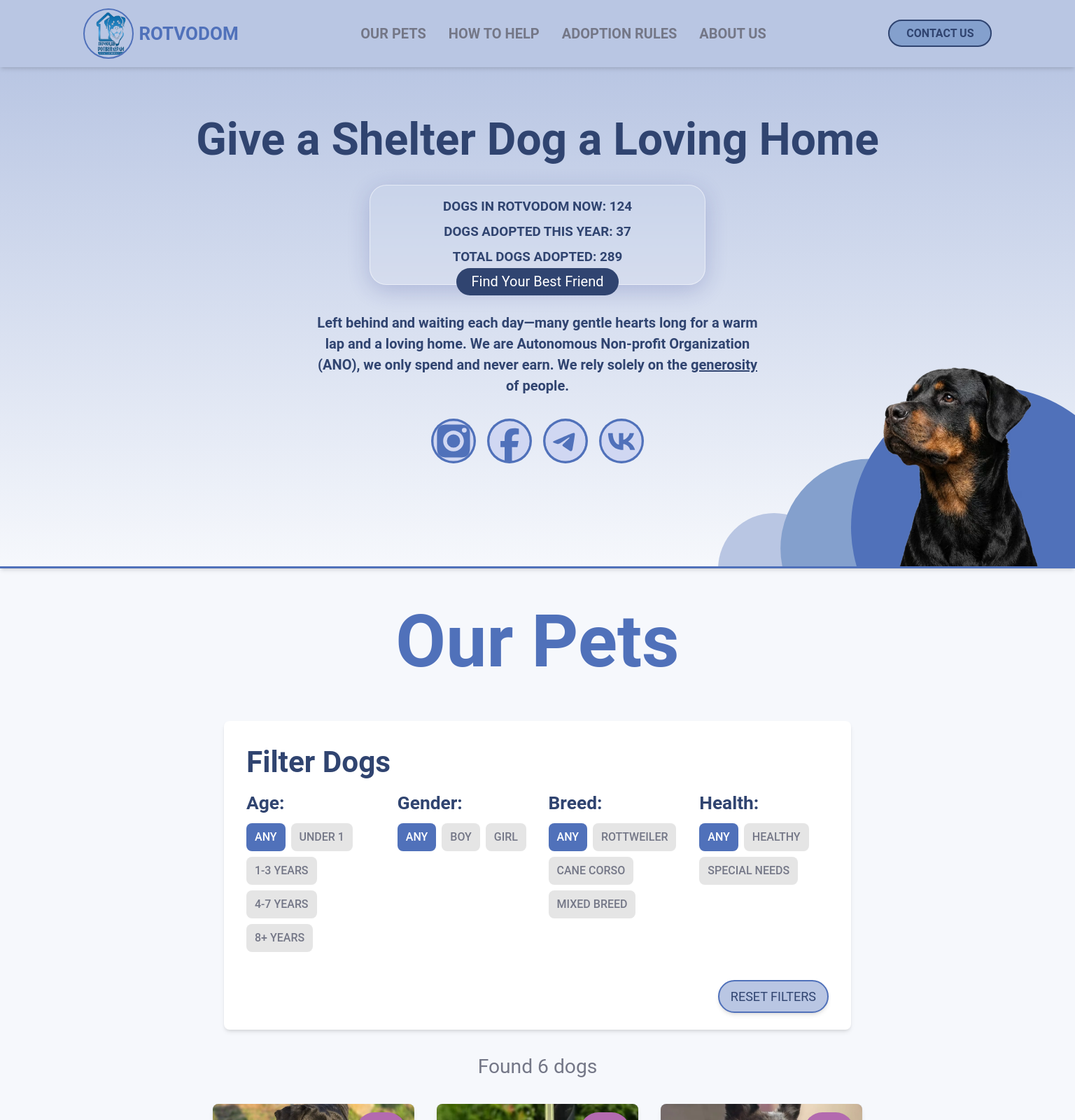
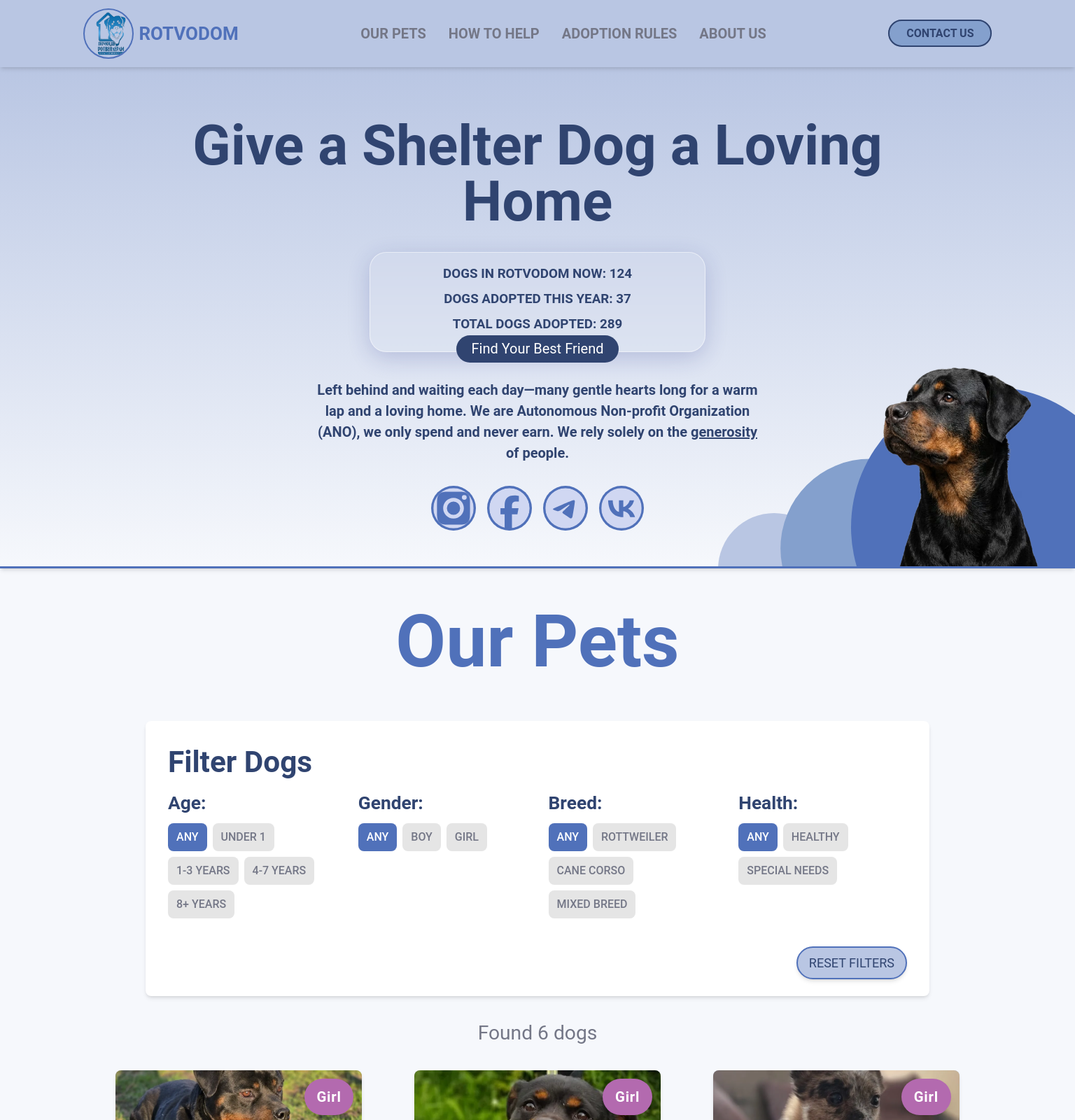
Before and after one commit to bavayra/dog-shelter, a React (Vite) app: page / in a window 1536 px wide. Shown: the top 1600 px of the page at 70% size. Built offline with nearby package versions, Linux system fonts and the light colour scheme; a web font is replaced by a local one.

Commit message:
style(1440): increased hero's h2's font size. Increased filter container's and dog-grid-container's width

```diff
--- a/src/styles/custom-breakpoints.css
+++ b/src/styles/custom-breakpoints.css
@@ -462,6 +462,20 @@
   }
 }
 
+@media (min-width: 1440px) {
+  #hero h2 {
+    font-size: 5rem;
+  }
+  .filters-container {
+    max-width: 70rem;
+  }
+  .dog-grid-layout {
+    width: 80rem;
+  }
+  .dog-card-container {
+    width: 22rem;
+  }
+}
 @media (min-width: 2560px) and (min-height: 1440px) {
   .text-fluid-nav {
     font-size: 1.5rem;
```
